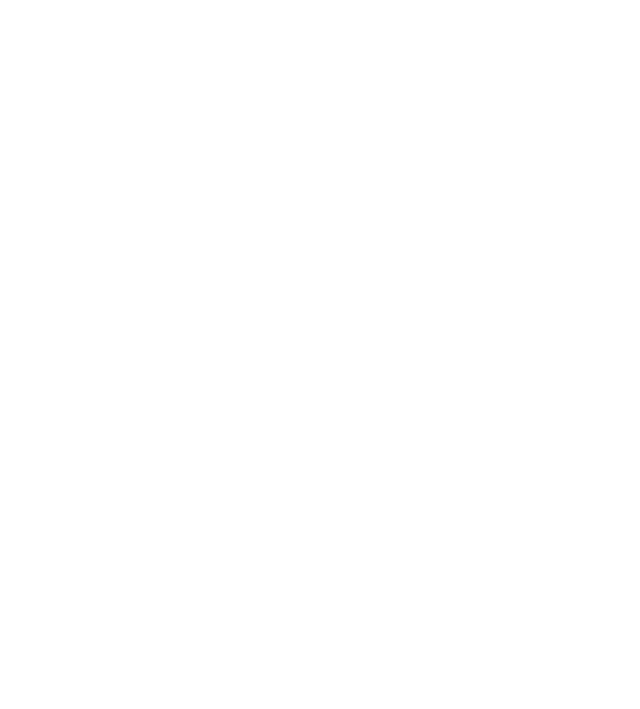
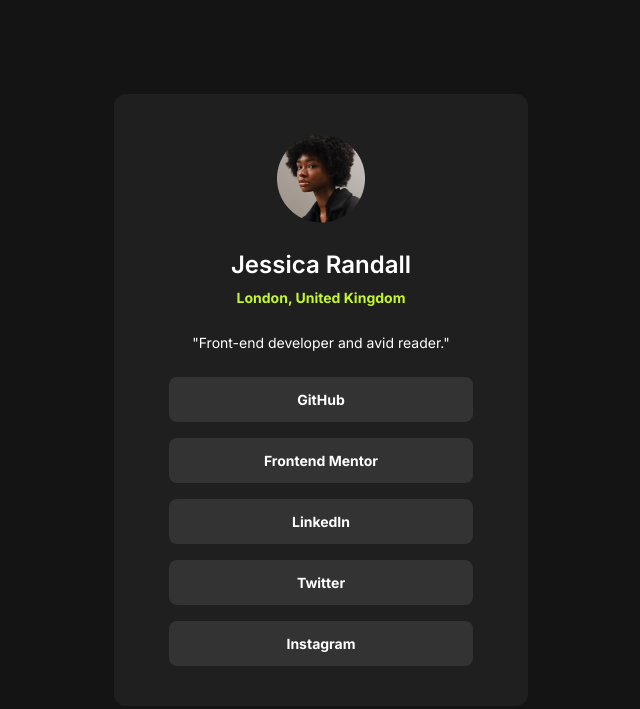
Before and after one commit to thiagorodriguezdev/perfil-de-links-sociais, a plain HTML site: page index.html in a window 1280 px wide. Shown: the whole page, without its empty margins (319-959 px from the left). Drawn offline with Linux system fonts and the light colour scheme.

Commit message:
finalizando projeto

```diff
--- /dev/null
+++ b/css/components.css
@@ -0,0 +1,21 @@
+.card .navbar .navbar-menu {
+  display: flex;
+  flex-direction: column;
+  gap: 1.6rem;
+}
+
+.card .navbar .navbar-menu li a {
+  border-radius: 0.8rem;
+  background: var(--color-grey-700);
+  width: 30.4rem;
+  padding: 1.2rem;
+  color: var(--color-white);
+  font: var(--text-preset-2);
+  font-weight: 700;
+  transition: all .3s ease;
+}
+
+.card .navbar .navbar-menu li a:hover {
+  background-color: var(--color-green);
+  color: var(--color-grey-700);
+}
--- /dev/null
+++ b/css/grid.css
@@ -0,0 +1,9 @@
+.container {
+  width: 100%;
+  max-width: 41.4rem;
+  margin: 0 auto;
+  padding: 0 1.5rem;
+  background-color: var(--color-grey-800);
+  border-radius: 1.2rem;
+
+}
--- a/css/reset.css
+++ b/css/reset.css
@@ -9,7 +9,9 @@
 body {
   min-height: 100vh;
   display: flex;
-  background-color: var(--yellow);
+  align-items: center;
+  background-color: var(--color-grey-900);
+  color: var(--color-white);
 }
 
 html {
@@ -30,4 +32,5 @@ picture {
 a {
   text-decoration: none;
   display: inline-block;
+  color: inherit;
 }
--- a/css/style.css
+++ b/css/style.css
@@ -1,2 +1,58 @@
-@import url('https://fonts.googleapis.com/css2?family=Inter:ital,opsz,wght@0,14..32,100..900;1,14..32,100..900&display=swap');
-@import url(./reset.css);
+@import url(reset.css);
+@import url(variables.css);
+@import url(grid.css);
+@import url(components.css);
+
+.card {
+  width: 100%;
+  padding: 4rem;
+  text-align: center;
+}
+
+.card .profile-hero {
+  width: 100%;
+  display: flex;
+  justify-content: center;
+  flex-direction: column;
+  gap: 2.4rem;
+  margin-bottom: 2.4rem;
+}
+
+.card .profile-hero .profile-hero_image {
+  margin: 0 auto;
+}
+
+.card .profile-hero .profile-hero_title {
+  display: flex;
+  flex-direction: column;
+  gap: 0.4rem;
+}
+
+.card .profile-hero .profile-hero_title h1 {
+  color: var(--color-white);
+  font: var(--text-preset-1);
+  font-weight: 600;
+}
+
+.card .profile-hero .profile-hero_title h2 {
+  color: var(--color-green);
+  font: var(--text-preset-2);
+  font-weight: 700;
+}
+
+.card .profile-hero p {
+  color: var(--color-white);
+  font: var(--text-preset-2);
+  font-style: normal;
+  font-weight: 400;
+}
+
+@media (max-width: 36rem) {
+  .container {
+    width: 100%;
+    max-width: 32rem;
+  }
+  .card .navbar .navbar-menu li a {
+    width: 100%;
+  }
+}
--- /dev/null
+++ b/css/variables.css
@@ -0,0 +1,10 @@
+:root {
+  --color-grey-900: #141414;
+  --color-grey-800: #1F1F1F;
+  --color-grey-700: #333333;
+  --color-green: #C4F82A;
+  --color-white: #fff;
+  --text-preset-1: 2.4rem/150% "Inter", sans-serif;
+  --text-preset-2: 1.4rem/150% "Inter", sans-serif;
+  --text-preset-3: 1.4rem/150% "Inter", sans-serif;
+}
--- a/index.html
+++ b/index.html
@@ -2,14 +2,63 @@
 <html lang="pt-br">
 
 <head>
+  <link rel="preconnect" href="https://fonts.googleapis.com">
+  <link rel="preconnect" href="https://fonts.gstatic.com" crossorigin>
   <meta charset="UTF-8">
   <meta name="viewport" content="width=device-width, initial-scale=1.0">
   <title>Links sociais</title>
   <link rel="stylesheet" href="./css/style.css">
+  <link rel="shortcut icon" href="images/favicon-32x32.png" type="image/x-icon">
+  <link
+    href="https://fonts.googleapis.com/css2?family=Inter:ital,opsz,wght@0,14..32,100..900;1,14..32,100..900&display=swap"
+    rel="stylesheet">
 </head>
 
 <body>
+  <div class="container">
+    <div class="card">
+      <div class="profile-hero">
+        <div class="profile-hero_image">
+          <img src="images/profile-pic.png" alt="Imagem de perfil">
+        </div>
+        <div class="profile-hero_title">
+          <h1>Jessica Randall</h1>
+          <h2>London, United Kingdom</h2>
+        </div>
+        <p>"Front-end developer and avid reader."</p>
+      </div>
+      <nav class="navbar">
+        <ul class="navbar-menu">
+          <li>
+            <a href="#">
+              GitHub
+            </a>
+          </li>
+          <li>
+            <a href="#">
+              Frontend Mentor
+            </a>
+          </li>
+          <li>
+            <a href="#">
+              LinkedIn
+            </a>
+          </li>
+          <li>
+            <a href="#">
+              Twitter
+            </a>
+          </li>
 
+          <li>
+            <a href="#">
+              Instagram
+            </a>
+          </li>
+        </ul>
+      </nav>
+    </div>
+  </div>
 </body>
 
 </html>
```
Also changed, not shown: images/avatar-jessica.jpeg (deleted), images/profile-pic.png (added).
